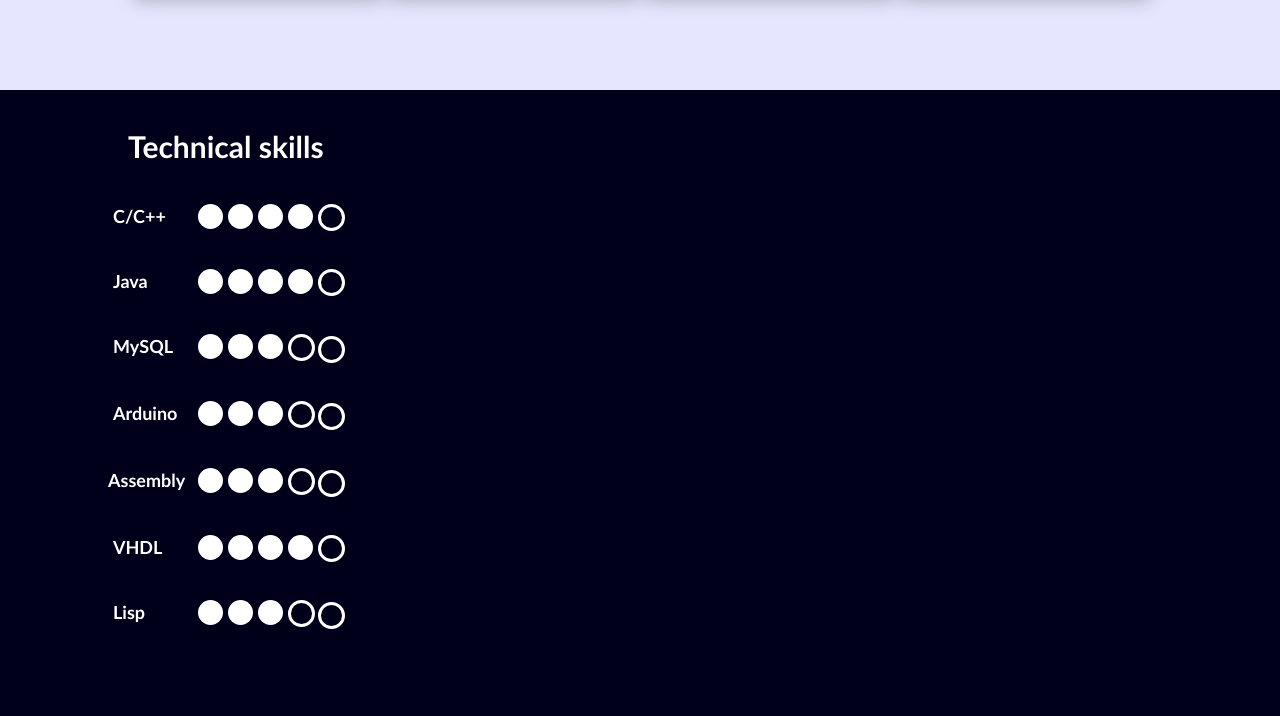
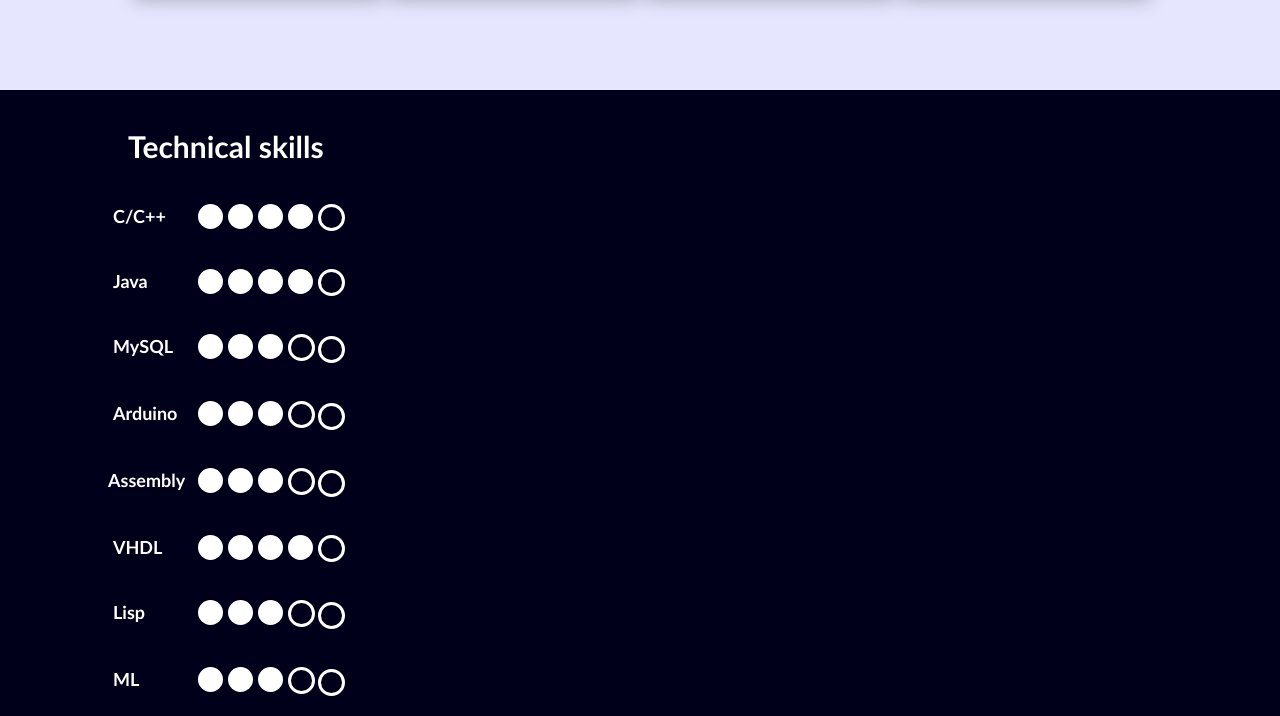
Before and after one commit to Ccosmin23/Portofolio, a plain HTML site: page index.html in a window 1280 px wide. Shown: the part 1966-2682 px from the top of the page. Drawn offline with Linux system fonts and the light colour scheme; files whose address does not match are found by name.

Commit message:
hello commit

```diff
--- a/css/style.css
+++ b/css/style.css
@@ -928,3 +928,91 @@ section{
 	font-family: calibri;
 	font-weight: bold;
 }
+
+
+
+
+
+
+
+
+
+
+
+
+
+
+
+.skills-text p:nth-child(45){
+	margin:50px 0px 0px -15px;
+	font-family: calibri;
+	font-weight:bold;
+	color:#ffffff;
+	font-size:18px;
+	line-height:0px;
+}
+.dot37 {
+	margin:-12px 0px 0px 70px;
+	width:25px;
+	height:25px;
+	border-radius:50%;
+	background-color:#ffffff;
+	display: flex;
+	justify-content: center;
+	align-items:center;
+	font-family: calibri;
+	font-weight: bold;
+}
+
+.dot38 {
+	margin:-25px 0px 0px 100px;
+	width:25px;
+	height:25px;
+	border-radius:50%;
+	background-color:#ffffff;
+	display: flex;
+	justify-content: center;
+	align-items:center;
+	font-family: calibri;
+	font-weight: bold;
+}
+.dot39 {
+	margin:-25px 0px 0px 130px;
+	width:25px;
+	height:25px;
+	border-radius:50%;
+	background-color:#ffffff;
+	display: flex;
+	justify-content: center;
+	align-items:center;
+	font-family: calibri;
+	font-weight: bold;
+}
+.dot40 {
+	margin:-25px 0px 0px 160px;
+	width:21px;
+	height:21px;
+	border-radius:50%;
+	border-color: #ffffff;
+	border-style: solid;
+	background-color:#00001a;
+	display: flex;
+	justify-content: center;
+	align-items:center;
+	font-family: calibri;
+	font-weight: bold;
+}
+.dot41 {
+	margin:-25px 0px 0px 190px;
+	width:21px;
+	height:21px;
+	border-radius:50%;
+	border-color: #ffffff;
+	border-style: solid;
+	background-color:#00001a;
+	display: flex;
+	justify-content: center;
+	align-items:center;
+	font-family: calibri;
+	font-weight: bold;
+}
--- a/index.html
+++ b/index.html
@@ -184,6 +184,12 @@
 	<span class="dot34"></span>
 	<span class="dot35"></span>
 	<span class="dot36"></span>
+	<p> ML</p>
+	<span class="dot37"></span>
+	<span class="dot38"></span>
+	<span class="dot39"></span>
+	<span class="dot40"></span>
+	<span class="dot41"></span>
 	</div>
 
 
```
